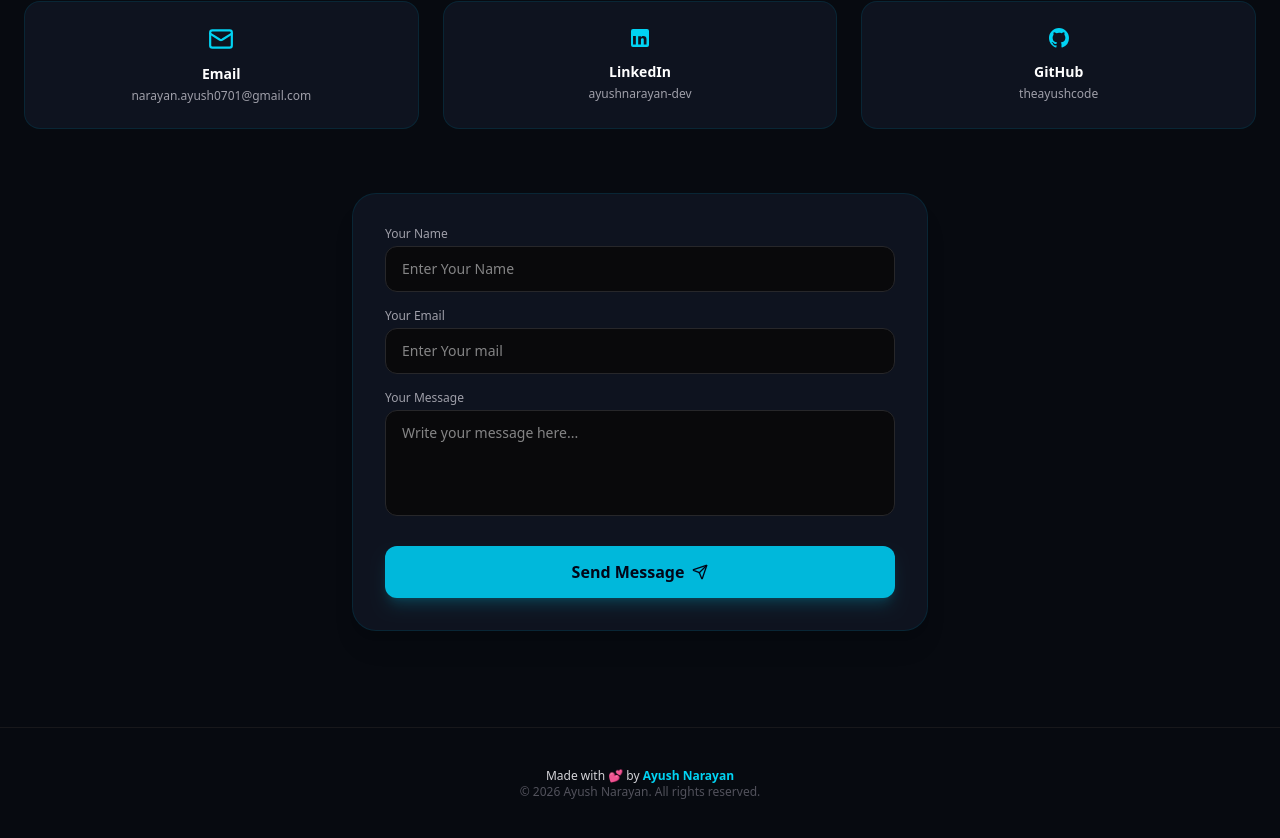
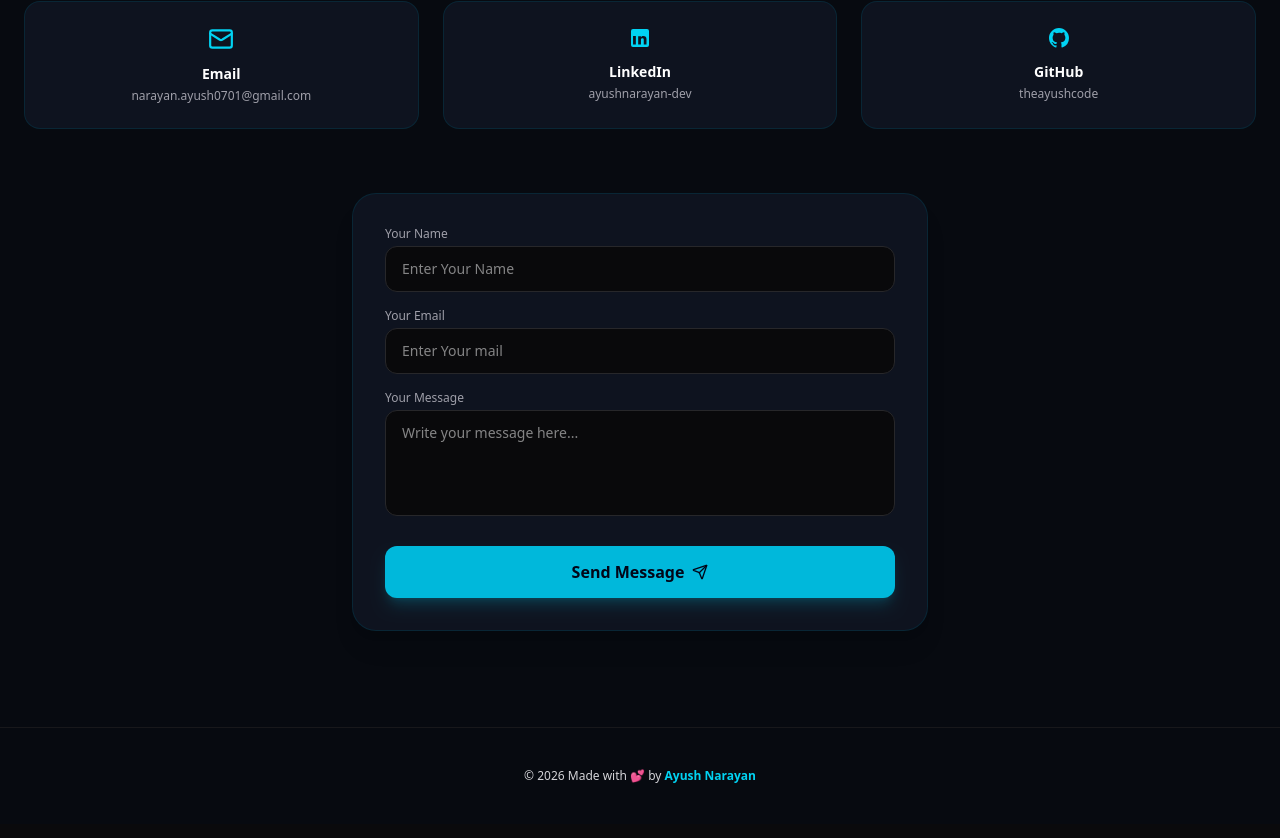
Before and after one commit to theayushcode/Portfolio_website, a React (Vite) app in the folder client/: page / in a window 1280 px wide. Shown: the part 5273-6111 px from the top of the page. Built offline with nearby package versions, Linux system fonts and the light colour scheme; the HTML template or start-up script is replaced by a standard one.

Commit message:
edit a footer

```diff
--- a/client/src/App.jsx
+++ b/client/src/App.jsx
@@ -22,10 +22,10 @@ export default function App() {
         <Contact />
       </main>
       <footer className="py-10 text-center text-xs text-zinc-600 border-t border-zinc-900">
-        <p className="font-medium text-zinc-300">
-          Made with 💕 by <span className="text-cyan-400 font-semibold">Ayush Narayan</span>
+
+         <p className="font-medium text-zinc-300">
+          © {new Date().getFullYear()} Made with 💕 by <span className="text-cyan-400 font-semibold">Ayush Narayan</span>
         </p>
-        © {new Date().getFullYear()} Ayush Narayan. All rights reserved.
       </footer>
     </div>
   );
```
